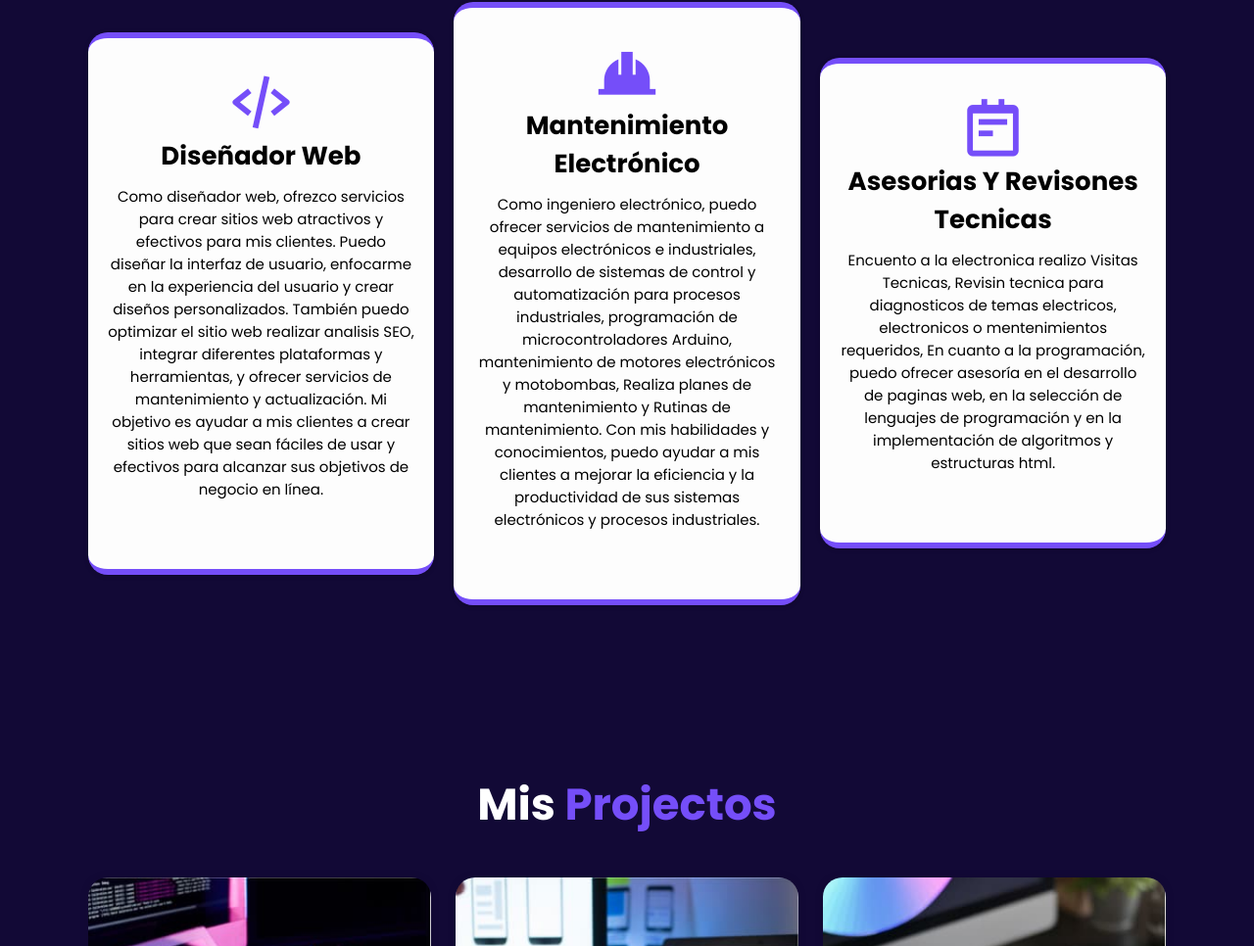
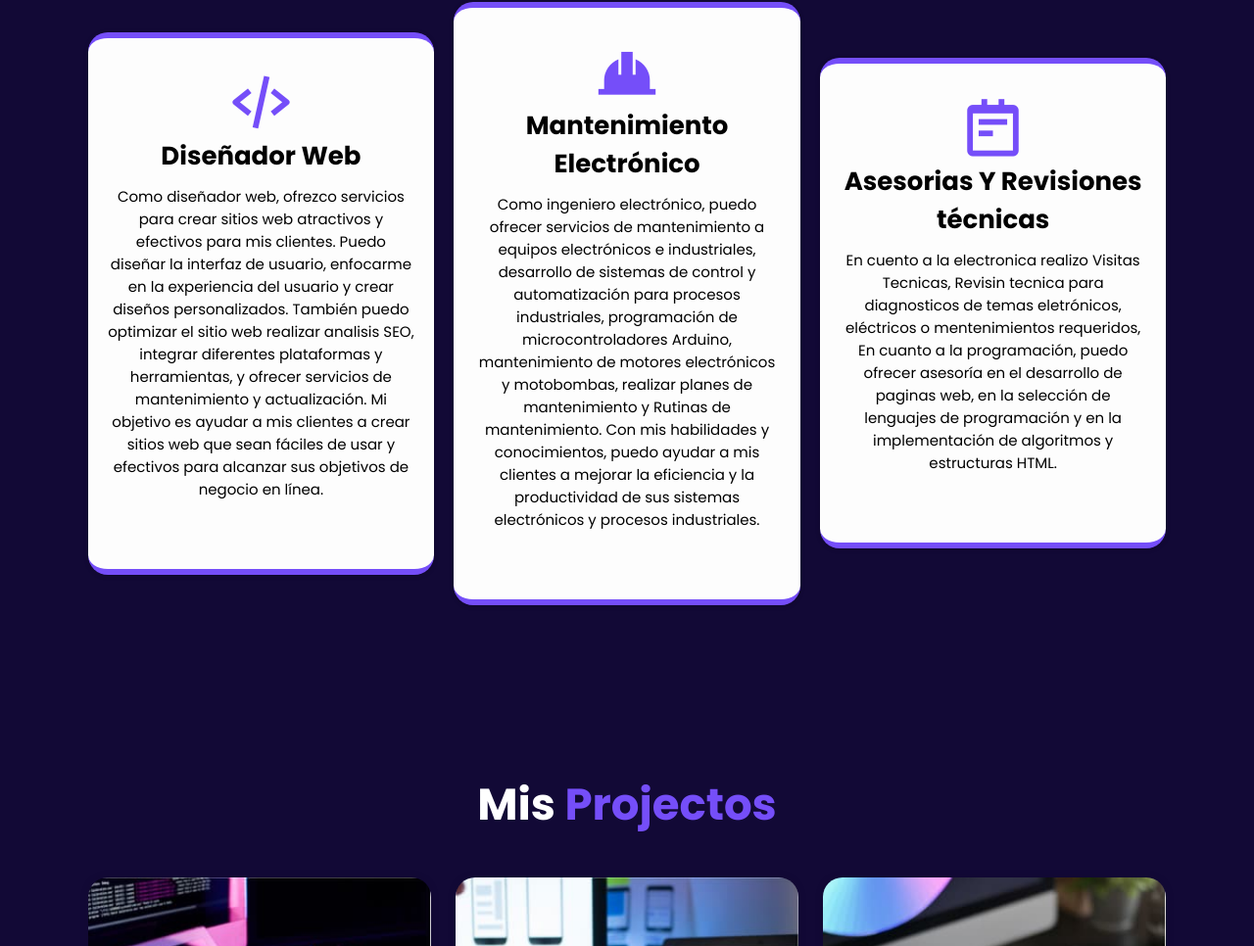
Before and after one commit to ING-JORGE2022/Mi-Portafolio, a website: page index.html in a window 1280 px wide. Shown: the part 1824-2790 px from the top of the page at 98% size. Drawn offline with nearby package versions, Linux system fonts and the light colour scheme.

Commit message:
Actualizacion 14/05/2023

```diff
--- a/index.html
+++ b/index.html
@@ -147,7 +147,7 @@
             a equipos electrónicos e industriales, desarrollo de sistemas de
             control y automatización para procesos industriales, programación de
             microcontroladores Arduino, mantenimiento de motores electrónicos y
-            motobombas, Realiza planes de mantenimiento y Rutinas de
+            motobombas, realizar planes de mantenimiento y Rutinas de
             mantenimiento. Con mis habilidades y conocimientos, puedo ayudar a
             mis clientes a mejorar la eficiencia y la productividad de sus
             sistemas electrónicos y procesos industriales.
@@ -155,14 +155,14 @@
         </div>
         <div class="services-box">
           <i class="bx bx-notepad"></i>
-          <h3>Asesorias Y Revisones Tecnicas</h3>
+          <h3>Asesorias Y Revisiones técnicas</h3>
           <p>
-            Encuento a la electronica realizo Visitas Tecnicas, Revisin tecnica
-            para diagnosticos de temas electricos, electronicos o mentenimientos
+            En cuento a la electronica realizo Visitas Tecnicas, Revisin tecnica
+            para diagnosticos de temas eletrónicos, eléctricos o mentenimientos
             requeridos, En cuanto a la programación, puedo ofrecer asesoría en
             el desarrollo de paginas web, en la selección de lenguajes de
             programación y en la implementación de algoritmos y estructuras
-            html.
+          HTML.
           </p>
         </div>
       </div>
```
